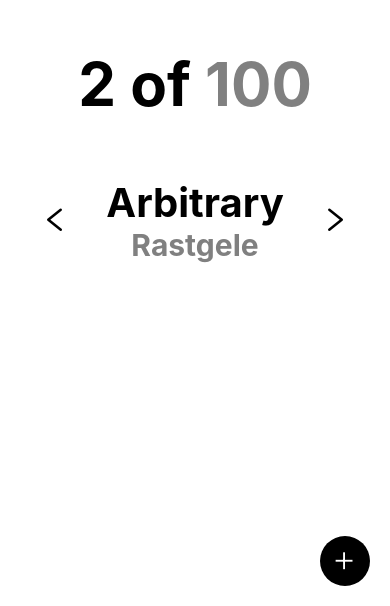
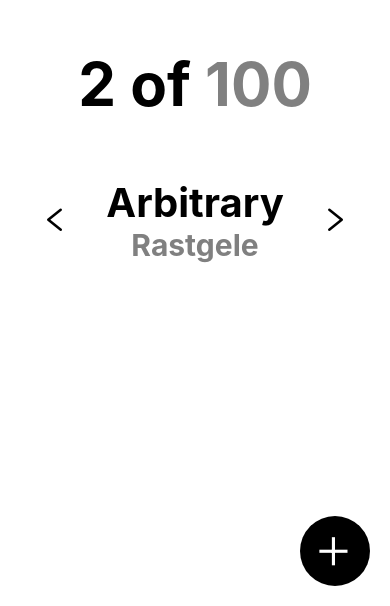
Before and after one commit to mfardogan/dictapp, a React Native app: screen / in a window 390 px wide. Shown: the part 238-844 px from the top of the page. Built offline with nearby package versions, Linux system fonts and the light colour scheme.

Commit message:
[dev-up]: Initial.

```diff
--- a/App.js
+++ b/App.js
@@ -48,7 +48,7 @@ const Create = (props) => {
     <View style={Style.createButton}>
       <View style={Style.circle}>
         <TouchableOpacity onPress={() => setModal(true)}>
-          <Ionicons name="md-add" size={30} color="white" />
+          <Ionicons name="md-add" size={50} color="white" />
         </TouchableOpacity>
       </View>
       <ModalView {...props} />
@@ -75,6 +75,7 @@ const ModalView = (props) => {
 
         <TouchableOpacity>
           <View style={Style.button}>
+            <AntDesign name="heart" size={20} color="red" />
             <Text style={Style.buttonText}>Save</Text>
           </View>
         </TouchableOpacity>
--- a/Style.js
+++ b/Style.js
@@ -21,15 +21,15 @@ export const Style = StyleSheet.create({
   tr: { fontWeight: "bold", fontSize: 30, color: "gray" },
   createButton: { position: "absolute", right: 20, bottom: 20 },
   circle: {
-    width: 50,
-    height: 50,
+    width: 70,
+    height: 70,
     backgroundColor: "black",
-    borderRadius: 25,
+    borderRadius: 35,
     justifyContent: "center",
     alignItems: "center",
   },
   textBox: {
-    width: 300,
+    width: 250,
     height: 50,
     margin: 5,
     backgroundColor: "#eaeaea",
@@ -38,7 +38,8 @@ export const Style = StyleSheet.create({
     fontSize: 20,
   },
   button: {
-    width: 300,
+    flexDirection: "row",
+    width: 250,
     height: 50,
     margin: 5,
     justifyContent: "center",
@@ -46,7 +47,12 @@ export const Style = StyleSheet.create({
     backgroundColor: "black",
     borderRadius: 25,
   },
-  buttonText: { fontWeight: "bold", color: "white", fontSize: 20 },
+  buttonText: {
+    marginLeft: 5,
+    fontWeight: "bold",
+    color: "white",
+    fontSize: 20,
+  },
   close: { position: "absolute", top: 15, right: 25 },
   cross: {
     color: "gray",
```
